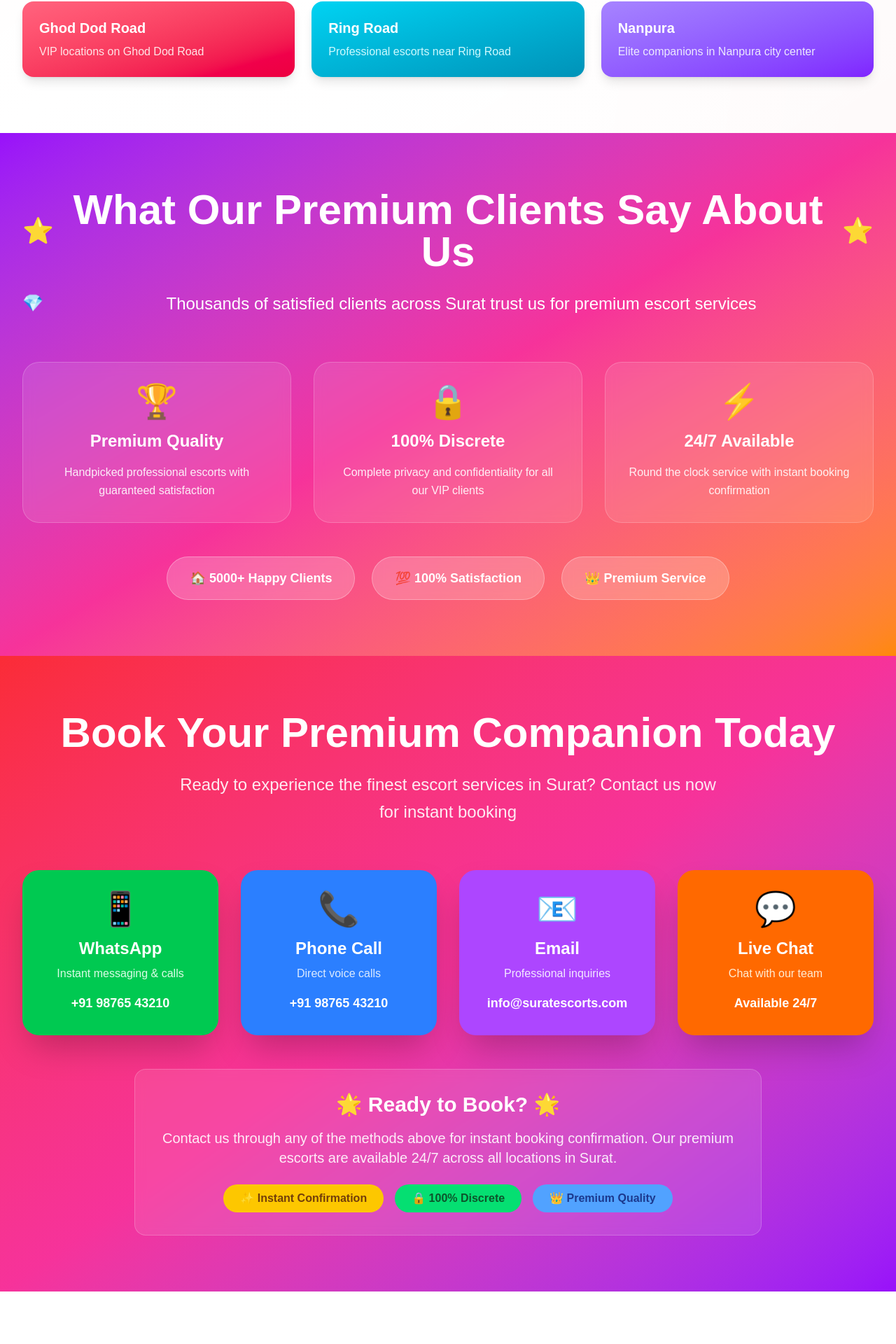
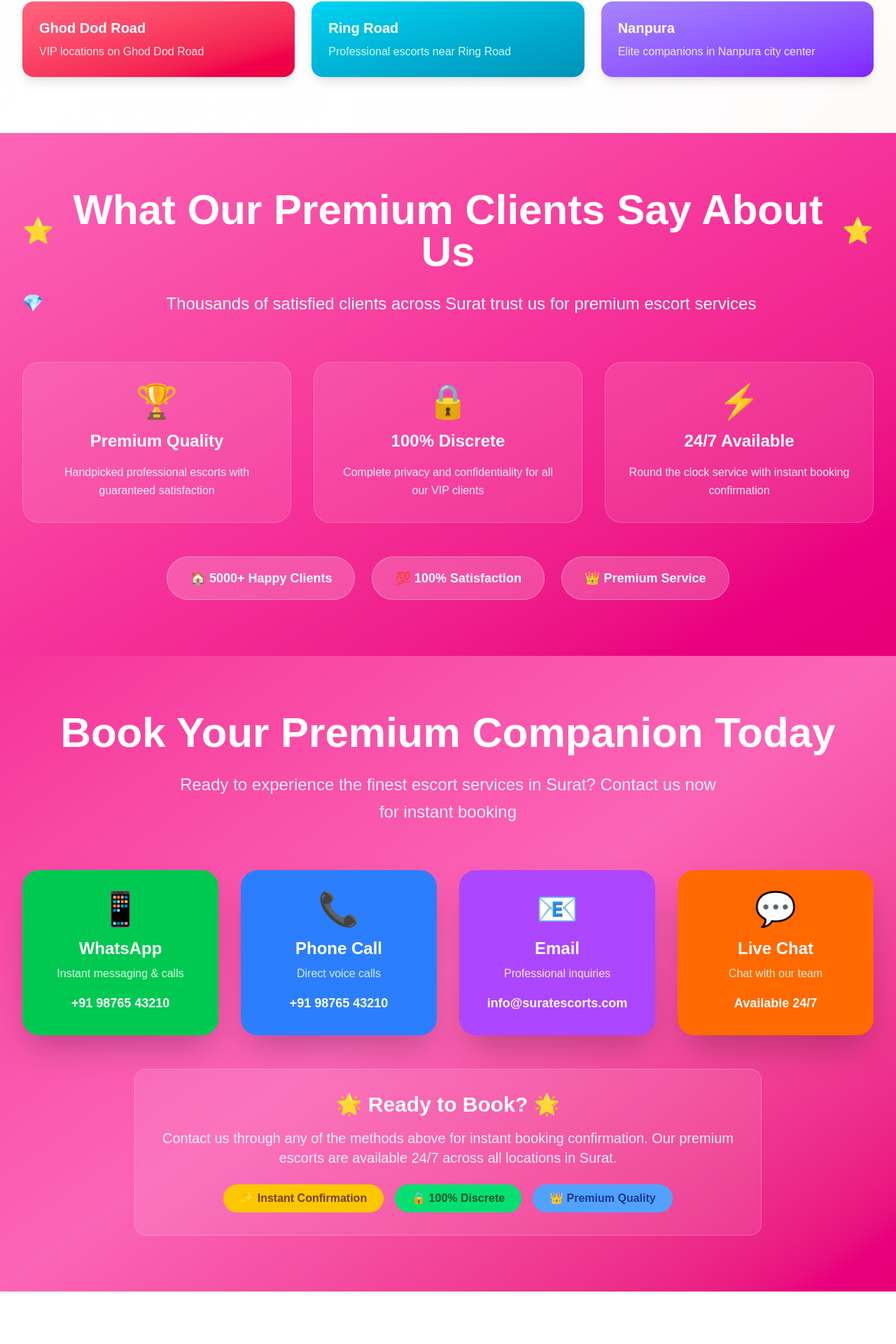
Before and after one commit to anshmydigitalcrown-ui/surat, a Next.js app: page /services in a window 1280 px wide. Shown: the part 5275-7195 px from the top of the page at 70% size. Built offline with nearby package versions, Linux system fonts and the light colour scheme.

Commit message:
Update client testimonials and contact sections to light pink color scheme across all pages

```diff
--- a/src/app/gallery/page.tsx
+++ b/src/app/gallery/page.tsx
@@ -314,7 +314,7 @@
       </section>
 
       {/* Escorts in Surat Content Section */}
-      <section className="py-20 bg-gradient-to-br from-purple-600 via-pink-500 to-orange-400">
+      <section className="py-20 bg-gradient-to-br from-pink-400 via-pink-500 to-pink-600">
         <div className="max-w-7xl mx-auto px-4 sm:px-6 lg:px-8">
           <div className="text-center mb-16">
             <div className="flex justify-center items-center gap-4 mb-6">
@@ -376,7 +376,7 @@
       </section>
 
       {/* Contact Section */}
-      <section className="py-20 bg-gradient-to-br from-red-500 via-pink-500 to-purple-600">
+      <section className="py-20 bg-gradient-to-br from-pink-500 via-pink-400 to-pink-600">
         <div className="max-w-7xl mx-auto px-4 sm:px-6 lg:px-8">
           <div className="text-center mb-16">
             <h2 className="text-5xl md:text-6xl font-black text-white mb-6">
--- a/src/app/page.tsx
+++ b/src/app/page.tsx
@@ -409,7 +409,7 @@
       </section>
 
       {/* Escorts in Surat Content Section */}
-      <section className="py-20 bg-gradient-to-br from-purple-600 via-pink-500 to-orange-400">
+      <section className="py-20 bg-gradient-to-br from-pink-400 via-pink-500 to-pink-600">
         <div className="max-w-7xl mx-auto px-4 sm:px-6 lg:px-8">
           <div className="text-center mb-16">
             <div className="flex justify-center items-center gap-4 mb-6">
@@ -471,7 +471,7 @@
       </section>
 
       {/* Contact Section */}
-      <section className="py-20 bg-gradient-to-br from-red-500 via-pink-500 to-purple-600">
+      <section className="py-20 bg-gradient-to-br from-pink-500 via-pink-400 to-pink-600">
         <div className="max-w-7xl mx-auto px-4 sm:px-6 lg:px-8">
           <div className="text-center mb-16">
             <h2 className="text-5xl md:text-6xl font-black text-white mb-6">
--- a/src/app/services/page.tsx
+++ b/src/app/services/page.tsx
@@ -267,7 +267,7 @@
       </section>
 
       {/* Escorts in Surat Content Section */}
-      <section className="py-20 bg-gradient-to-br from-purple-600 via-pink-500 to-orange-400">
+      <section className="py-20 bg-gradient-to-br from-pink-400 via-pink-500 to-pink-600">
         <div className="max-w-7xl mx-auto px-4 sm:px-6 lg:px-8">
           <div className="text-center mb-16">
             <div className="flex justify-center items-center gap-4 mb-6">
@@ -329,7 +329,7 @@
       </section>
 
       {/* Contact Section */}
-      <section className="py-20 bg-gradient-to-br from-red-500 via-pink-500 to-purple-600">
+      <section className="py-20 bg-gradient-to-br from-pink-500 via-pink-400 to-pink-600">
         <div className="max-w-7xl mx-auto px-4 sm:px-6 lg:px-8">
           <div className="text-center mb-16">
             <h2 className="text-5xl md:text-6xl font-black text-white mb-6">
```
